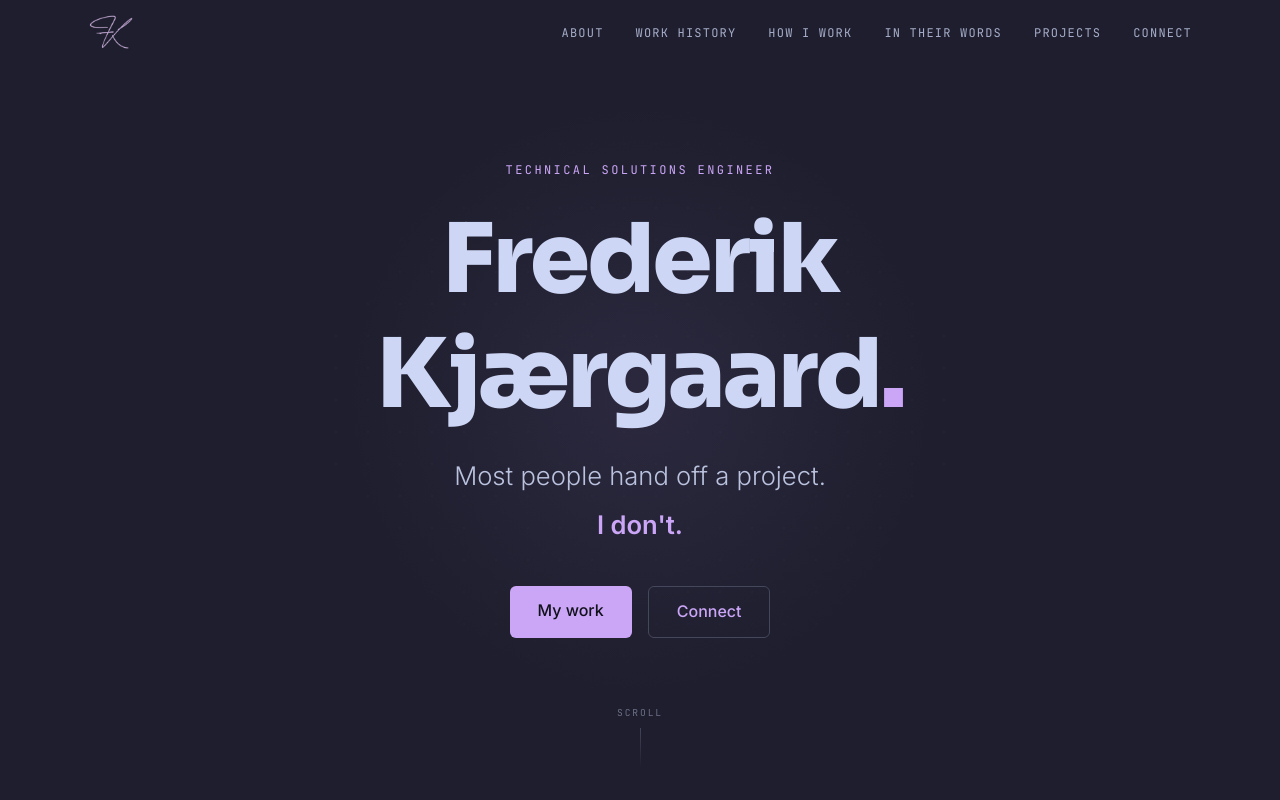
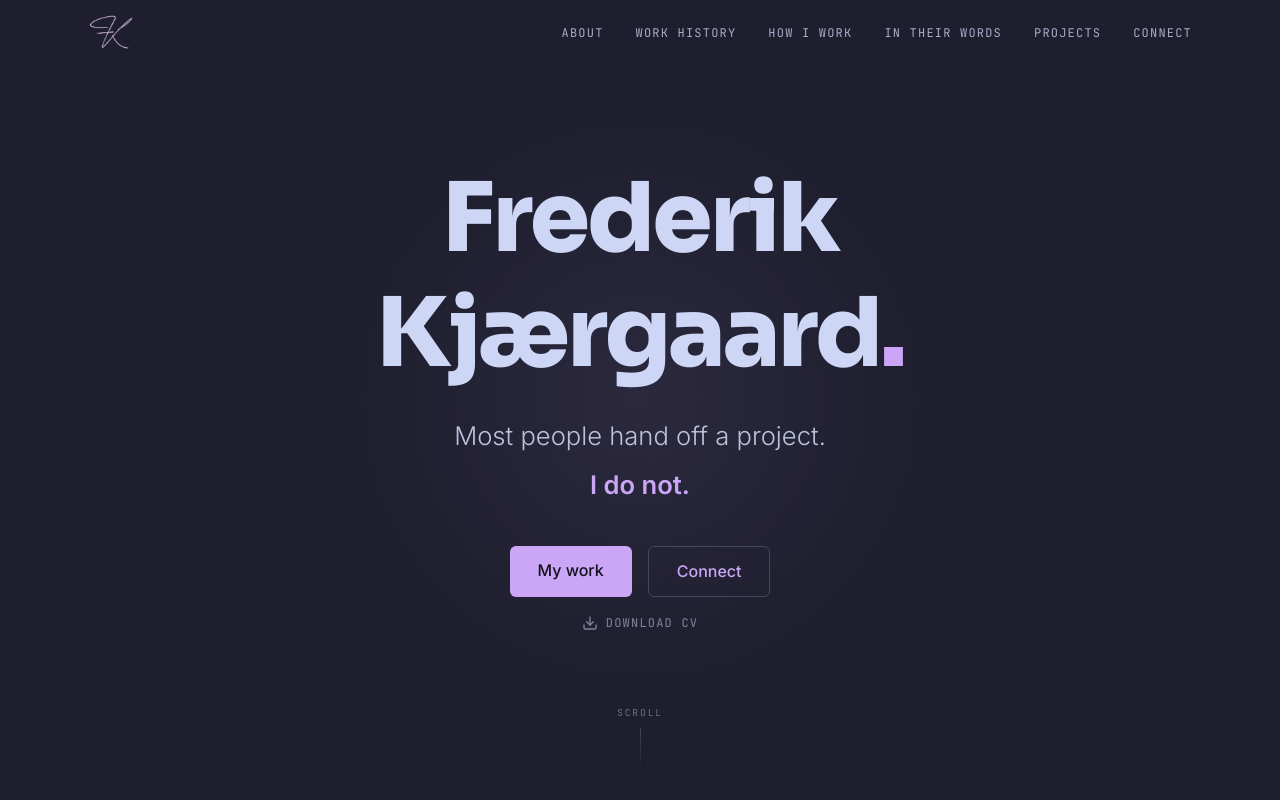
Before and after one commit to CookieNess/personal-website, a Vue app: page / in a window 1280 px wide. Shown: the top 800 px of the page. Built offline with nearby package versions, Linux system fonts and the light colour scheme.

Commit message:
CV and commented out headline for now

```diff
--- a/src/App.vue
+++ b/src/App.vue
@@ -23,9 +23,9 @@
       ></div>
 
       <div class="relative z-10 text-center px-6 max-w-4xl mx-auto">
-        <p class="font-mono text-xs tracking-[0.2em] uppercase text-mauve mb-6">
+        <!-- <p class="font-mono text-xs tracking-[0.2em] uppercase text-mauve mb-6">
           Technical Solutions Engineer
-        </p>
+        </p> -->
 
         <h1 class="font-display font-extrabold text-text leading-none mb-6"
             style="font-size: clamp(3rem, 10vw, 6rem); letter-spacing: -0.03em;">
@@ -36,7 +36,7 @@
           Most people hand off a project.
         </p>
         <p class="text-mauve font-semibold mb-10" style="font-size: clamp(1.1rem, 2.5vw, 1.6rem);">
-          I don't.
+          I do not.
         </p>
 
         <div class="flex gap-4 justify-center flex-wrap">
@@ -53,12 +53,25 @@
             Connect
           </a>
         </div>
+        <div class="mt-4">
+          <a
+            href="/pdfs/cv.pdf"
+            target="_blank"
+            rel="noopener noreferrer"
+            class="inline-flex items-center gap-2 font-mono text-xs tracking-widest uppercase text-overlay1 hover:text-mauve transition-colors"
+          >
+          <Download class="w-4 h-4"/>
+          Download CV
+        </a>
       </div>
+      </div>
+
 
       <div class="absolute bottom-8 left-1/2 -translate-x-1/2 flex flex-col items-center gap-2 text-overlay0">
         <span class="font-mono text-[0.6rem] tracking-[0.2em] uppercase">scroll</span>
         <div class="w-px h-10 bg-gradient-to-b from-overlay0 to-transparent animate-pulse"></div>
       </div>
+
     </section>
 
     <AboutSection />
@@ -80,6 +93,7 @@ import InTheirWords from './components/InTheirWords.vue'
 import Connect from './components/Connect.vue'
 import HowIWork from './components/HowIWork.vue'
 import Projects from './components/Projects.vue'
+import { Download } from 'lucide-vue-next'
 
 export default defineComponent({
   components: {
@@ -90,6 +104,7 @@ export default defineComponent({
     Connect,
     HowIWork,
     Projects,
+    Download,
   },
 })
 </script>
```
Also changed, not shown: 1 other file (tests, documents, lock files or other folders).
